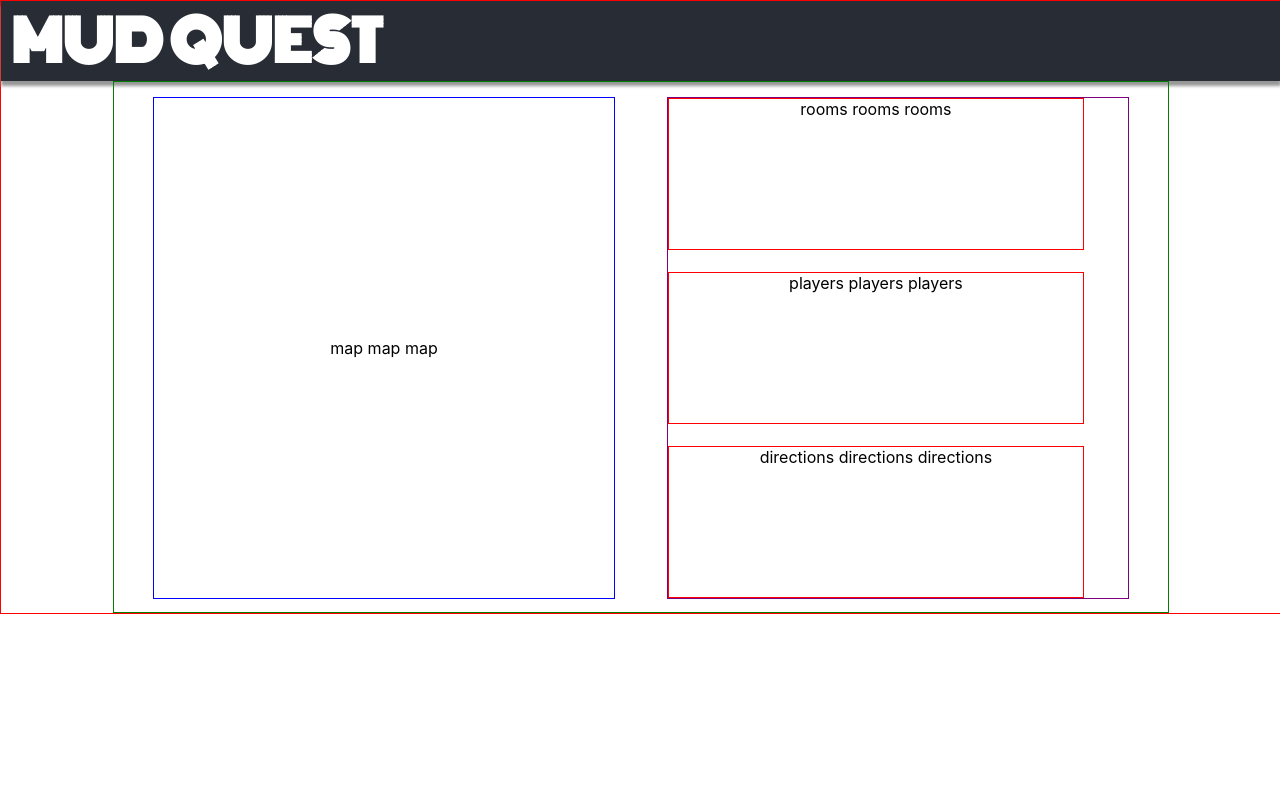
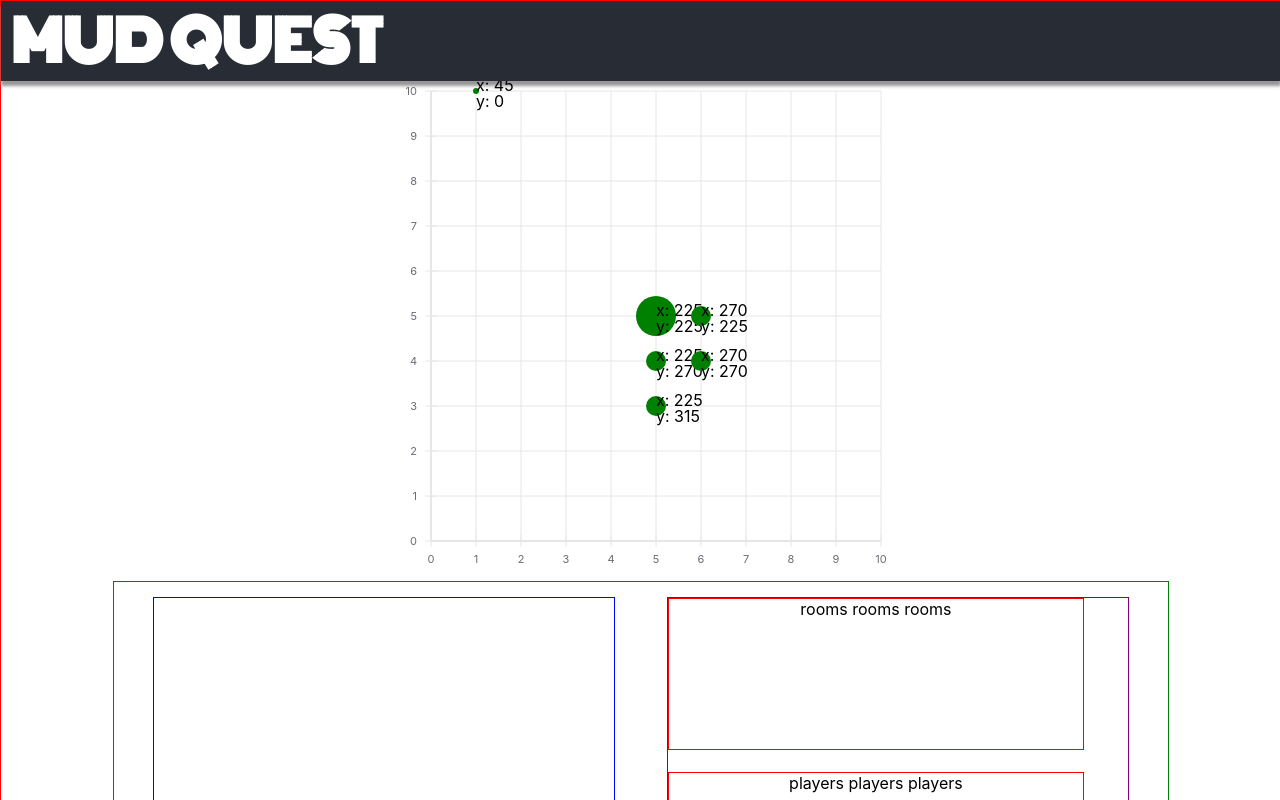
Before and after one commit to csbuildweek1-team2-lee/Front-End, a React (Create React App) app in the folder client/: page /dashboard in a window 1280 px wide. Shown: the top 800 px of the page. Built offline with nearby package versions, Linux system fonts and the light colour scheme; no server answers; sample sign-in values are in the browser's storage; a web font is replaced by a local one.

Commit message:
added react vis

```diff
--- a/client/package.json
+++ b/client/package.json
@@ -11,7 +11,8 @@
     "react": "^16.12.0",
     "react-dom": "^16.12.0",
     "react-router-dom": "^5.1.2",
-    "react-scripts": "3.3.1"
+    "react-scripts": "3.3.1",
+    "react-vis": "^1.11.7"
   },
   "scripts": {
     "start": "react-scripts start",
--- a/client/src/components/Dashboard.js
+++ b/client/src/components/Dashboard.js
@@ -1,9 +1,12 @@
-import React, { useEffect } from "react";
+import React, { useEffect, useState } from "react";
 import axios from "axios";
 import Header from './Header';
 import { axiosWithAuth } from "../utils/axiosWithAuth";
+import ReactVis from "./ReactVis.js";
 
 function Dashboard(){
+
+    const [rooms, setRooms] = useState([])
 
     useEffect(() => {
 
@@ -11,7 +14,33 @@ function Dashboard(){
             'https://lambda-mud-test.herokuapp.com/api/adv/init/'
             )
             .then(res => {
-                console.log("init res", res)
+                console.log("init res", res.data)
+
+                axiosWithAuth()
+                .post(
+                    "https://lambda-mud-test.herokuapp.com/api/adv/move/", {direction: "n"}
+                )
+                .then(res => {
+                    console.log("move result", res.data);
+
+                })
+                .catch(error => {
+                    console.log(error.message);
+                });
+
+            })
+            .catch (err => {
+                console.log(err.message)
+            })
+
+        axiosWithAuth().get(
+            'https://lambda-mud-test.herokuapp.com/api/adv/rooms'
+            )
+            .then(res => {
+                console.log("res.data: ", res.data);
+                //have to use JSON.parse when reading from the test DB
+                setRooms(JSON.parse(res.data.rooms));
+                console.log("json parse", JSON.parse(res.data.rooms));
 
             })
             .catch (err => {
@@ -19,23 +48,16 @@ function Dashboard(){
             })
 
 
-        axiosWithAuth()
-        .post(
-            "https://lambda-mud-test.herokuapp.com/api/adv/move/", {direction: "n"}
-        )
-        .then(res => {
-            console.log("move result", res.data);
 
-        })
-        .catch(error => {
-            console.log(error.message);
-        });
+
 
     }, [])
 
     return(
         <div className = "dashboard-container">
             <Header />
+
+            <ReactVis rooms = {rooms}/>
 
             <div className = "dashboard-div">
 
--- a/client/src/components/LoginSignUpScreen.js
+++ b/client/src/components/LoginSignUpScreen.js
@@ -32,8 +32,7 @@ const LoginSignupScreen = (props) => {
       .then(res => {
         console.log(res)
         localStorage.setItem('token', res.data.key);
-        //localStorage.setItem('token', res.data.token);
-        //localStorage.setItem('userId', res.data.user.id);
+        localStorage.setItem("username", loginCredentials.username);
         props.history.push('/dashboard');
       })
       .catch (err => {
--- /dev/null
+++ b/client/src/components/ReactVis.js
@@ -0,0 +1,112 @@
+import React, { Component, useEffect, useState } from 'react';
+import { FlexibleXYPlot, MarkSeries, LineSeries } from "react-vis";
+import { axiosWithAuth } from "../utils/axiosWithAuth";
+import 'react-vis/dist/style.css';
+import mock_room_data from "../data/data.js";
+
+
+import {
+    XYPlot,
+    XAxis,
+    YAxis,
+    VerticalGridLines,
+    HorizontalGridLines,
+    CustomSVGSeries
+  } from 'react-vis';
+
+  function ReactVis(props) {
+
+    const [mockRoomData, setMockRoomData] = useState([]);
+
+    const mapXYCoordinates = [];
+
+    useEffect( () => {
+
+
+        setMockRoomData([
+
+            mock_room_data.rooms.map((room) => ({
+                pk: room.pk,
+                x: room.fields.x,
+                y: room.fields.y
+              }))
+            ])
+
+
+    }, [])
+
+
+    mockRoomData.map(mock_room => {
+
+        console.log("mock room data", mock_room);
+        //mapCoordinates.push(mock_room);
+
+    })
+
+
+
+    return (
+        <XYPlot xDomain={[0, 10]} yDomain={[0, 10]} width={500} height={500}>
+        <VerticalGridLines />
+        <HorizontalGridLines />
+        <LineSeries />
+        <XAxis />
+        <YAxis/>
+
+        {
+          mockRoomData.map(mock_room => {
+            console.log("mockRoomData", mockRoomData)
+            console.log("mock room data 2", mock_room);
+            mapXYCoordinates.push(mock_room);
+
+        })
+        }
+
+        {/*{
+            for (let coord in mockRoomData){
+
+            }
+        }*/}
+
+
+        <CustomSVGSeries
+          className="custom-marking"
+          customComponent={(row, positionInPixels) => {
+            return (
+              <g className="inner-inner-component">
+                <circle cx="0" cy="0" r={row.size || 10} fill="green" />
+                <text x={0} y={0}>
+                  <tspan x="0" y="0">{`x: ${positionInPixels.x}`}</tspan>
+                  <tspan x="0" y="1em">{`y: ${positionInPixels.y}`}</tspan>
+                </text>
+              </g>
+            );
+          }}
+
+
+          /*data = {[
+            mapXYCoordinates.forEach(coord => {
+              console.log("coord", coord)
+              return coord.pop()
+            })
+          ]}*/
+
+          data={[
+            {pk: 1, x: 1, y: 10, size: 3},
+            {x: 5, y: 5, size: 20, style: {stroke: 'red', fill: 'orange'}}, //room 1
+            {x: 5, y: 4}, //room 2
+            {x: 5, y: 3}, //room 3
+            {x: 6, y: 4}, //room 4
+            {x: 6, y: 5}, //room 5
+            //{x: 1.5, y: 0},
+            //{x: 1.5, y: 0},
+            //{x: 1, y: 0},
+            //{x: 1.5, y: 0},
+            //{x: 10, y: 5},
+          ]}
+        />
+      </XYPlot>
+    );
+  }
+
+export default ReactVis;
--- a/client/src/components/RegisterScreen.js
+++ b/client/src/components/RegisterScreen.js
@@ -37,6 +37,7 @@ const RegisterScreen = (props) => {
         {username: newUserInfo.username, password: newUserInfo.password1})
           .then(res => {
             localStorage.setItem('token', res.data.key);
+            localStorage.setItem("username", newUserInfo.username);
             props.history.push('/dashboard');
           })
           .catch(err => {
--- /dev/null
+++ b/client/src/data/data.js
@@ -0,0 +1,78 @@
+const mockRooms = {
+   rooms:[
+        {
+            "model": "adventure.room",
+            "pk": 1,
+            "fields": {
+                "title": "Outside Cave Entrance",
+                "description": "North of you, the cave mount beckons",
+                "x": 5,
+                "y": 5,
+                "n_to": 2,
+                "s_to": 0,
+                "e_to": 0,
+                "w_to": 0
+            }
+        },
+
+        {
+            "model": "adventure.room",
+            "pk": 2, "fields": {
+                "title": "Foyer",
+                "description": "Dim light filters in from the south. Dusty\npassages run north and east.",
+                "x": 5,
+                "y": 4,
+                "n_to": 3,
+                "s_to": 1,
+                "e_to": 4,
+                "w_to": 0
+            }
+        },
+
+        {
+            "model": "adventure.room",
+            "pk": 3,
+            "fields": {
+                "title": "Grand Overlook",
+                "description": "A steep cliff appears before you, falling\ninto the darkness. Ahead to the north, a light flickers in\nthe distance, but there is no way across the chasm.",
+                "x": 5,
+                "y": 3,
+                "n_to": 0,
+                "s_to": 2,
+                "e_to": 0,
+                "w_to": 0
+            }
+        },
+
+        {
+            "model": "adventure.room",
+            "pk": 4, "fields": {
+                "title": "Narrow Passage",
+                "description": "The narrow passage bends here from west\nto north. The smell of gold permeates the air.",
+                "x": 6,
+                "y": 4,
+                "n_to": 5,
+                "s_to": 0,
+                "e_to": 0,
+                "w_to": 2
+            }
+        },
+
+        {
+            "model": "adventure.room",
+            "pk": 5,
+            "fields": {
+                "title": "Treasure Chamber",
+                "description": "You've found the long-lost treasure\nchamber! Sadly, it has already been completely emptied by\nearlier adventurers. The only exit is to the south.",
+                "x": 6,
+                "y": 5,
+                "n_to": 0,
+                "s_to": 4,
+                "e_to": 0,
+                "w_to": 0
+            }
+        }
+    ]
+}
+
+export default mockRooms;
--- a/client/src/styling/index.scss
+++ b/client/src/styling/index.scss
@@ -7,6 +7,7 @@
 @import './Header.scss';
 @import './RegisterScreen.scss';
 @import './Dashboard.scss';
+
 
 @import url("https://fonts.googleapis.com/css?family=Megrim&display=swap");
 @import url('https://fonts.googleapis.com/css?family=Black+Ops+One|Jim+Nightshade|Love+Ya+Like+A+Sister|Monoton|Quantico|Rock+Salt&display=swap');
```
Also changed, not shown: 1 other file (tests, documents, lock files or other folders).
